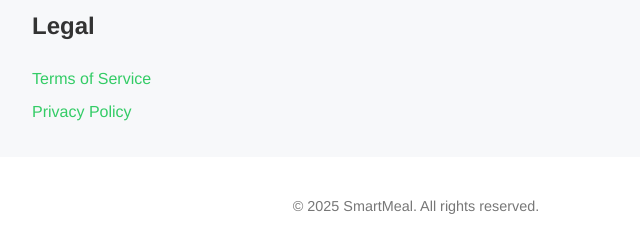
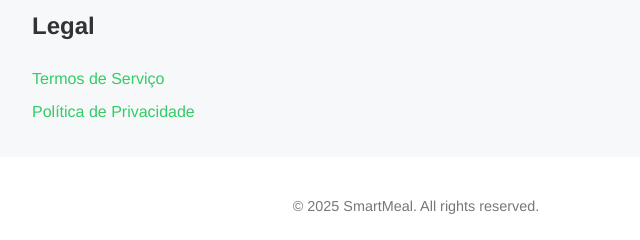
Before and after one commit to dongrie05/SmartMeal-Support.github.io, a plain HTML site: page index.html in a window 1280 px wide. Shown: the part 1875-2115 px from the top of the page, 224-864 px from the left. Drawn offline with Linux system fonts and the light colour scheme.

Commit message:
Update index.html

```diff
--- a/index.html
+++ b/index.html
@@ -119,8 +119,8 @@
     <section id="legal">
       <h2>Legal</h2>
       <ul>
-        <li><a href="terms.html">Terms of Service</a></li>
-        <li><a href="privacy.html">Privacy Policy</a></li>
+        <li><a href="terms.html">Termos de Serviço</a></li>
+        <li><a href="privacy.html">Política de Privacidade</a></li>
       </ul>
     </section>
   </main>
```
